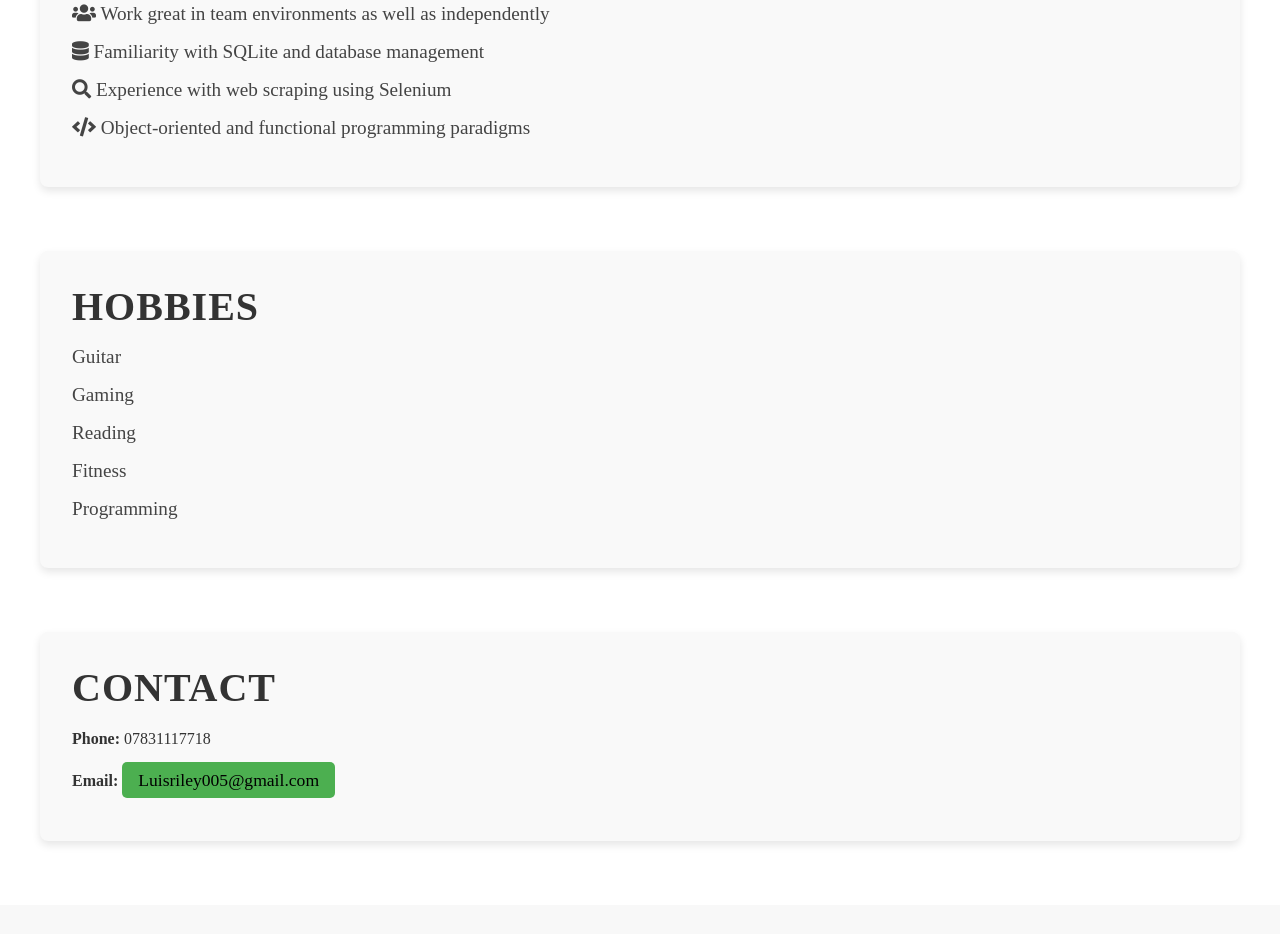
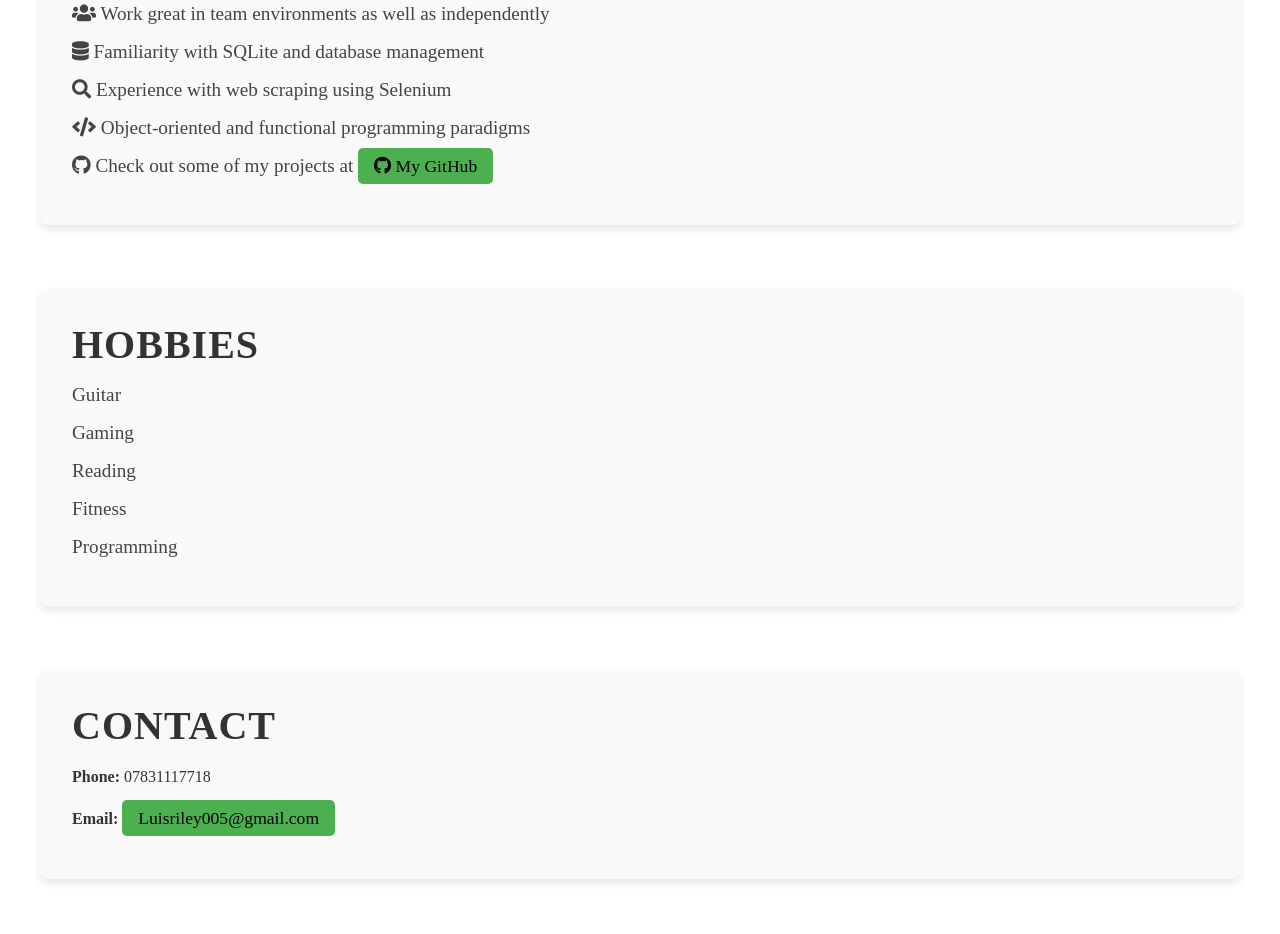
Before and after one commit to Squid-Logic/squid-logic.github.io, a plain HTML site: page index.html in a window 1280 px wide. Shown: the part 1270-2204 px from the top of the page. Drawn offline with nearby package versions, Linux system fonts and the light colour scheme.

Commit message:
Added link to github

```diff
--- a/index.html
+++ b/index.html
@@ -59,6 +59,7 @@
     <li><i class="fas fa-database"></i> Familiarity with SQLite and database management</li>
     <li><i class="fas fa-search"></i> Experience with web scraping using Selenium</li>
     <li><i class="fas fa-code"></i> Object-oriented and functional programming paradigms</li>
+    <li><i class="fab fa-github"></i> Check out some of my projects at <a href="https://github.com/Squid-Logic?tab=repositories"><i class="fab fa-github"></i> My GitHub</a></li>
   </ul>
 </section>
 
```
